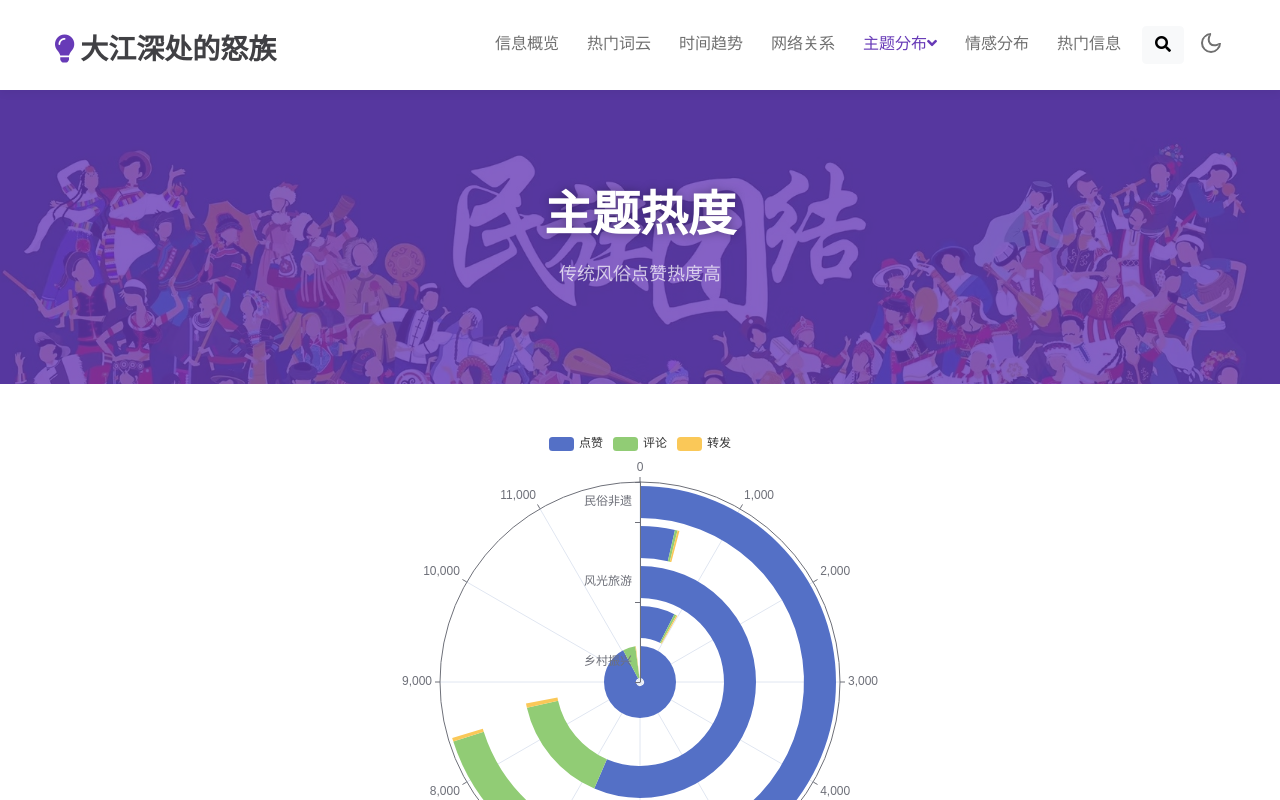
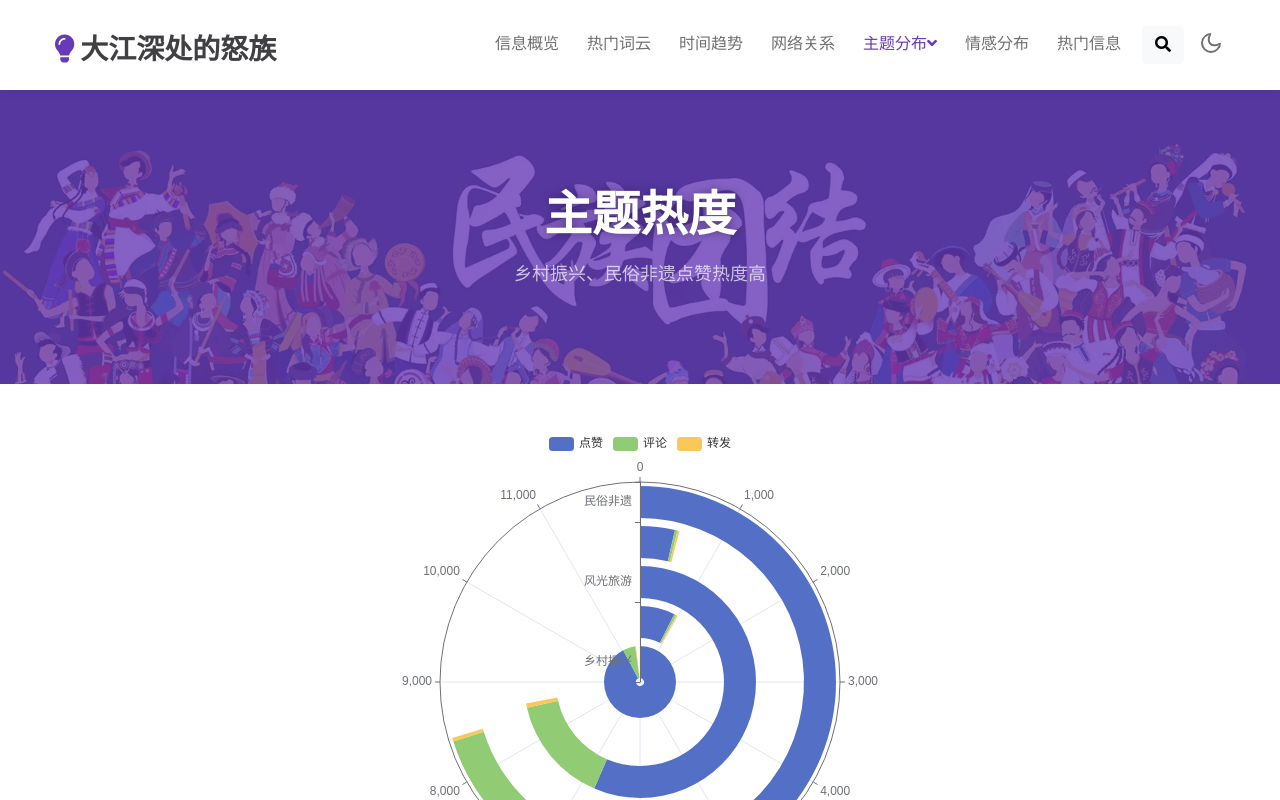
Before and after one commit to huziyi999/HuZiYi, a plain HTML site: page hottopic.html in a window 1280 px wide. Shown: the top 800 px of the page. Drawn offline with nearby package versions, Linux system fonts and the light colour scheme.

Commit message:
Add files via upload

```diff
--- a/hottopic.html
+++ b/hottopic.html
@@ -128,7 +128,7 @@
        <div class="container py-lg-5 py-md-4">
            <div class="banner-info-grid px-md-5">
                <h2 class="w3l-title-breadcrumb mb-3">主题热度</h2>
-               <p class="inner-page-para px-lg-5">  传统风俗点赞热度高</p>
+               <p class="inner-page-para px-lg-5">  乡村振兴、民俗非遗点赞热度高</p>
            </div>
        </div>
    </div>
```
Also changed, not shown: templates/hottopic.html (+1 -1 lines).
